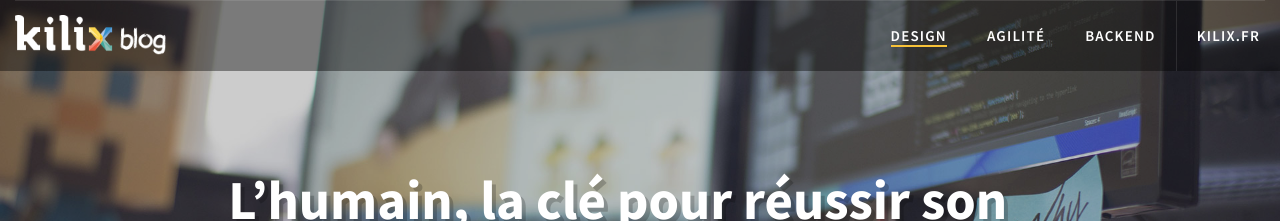
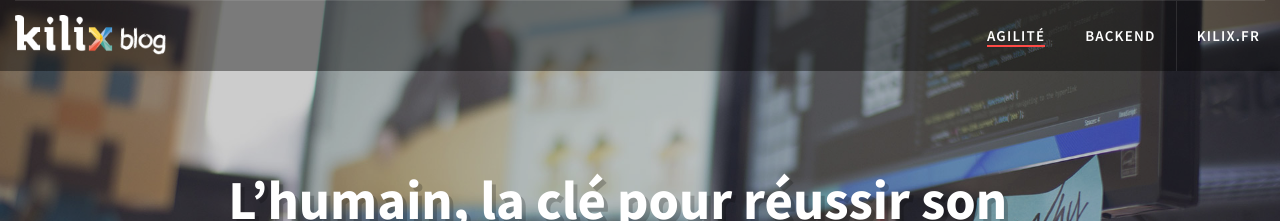
Before and after one commit to Kilix/Kilix.github.io, a Jekyll site: the page built from _posts/2015-06-01-l-humain-la-cle-pour-reussir-son-projet.md, in a window 1280 px wide and 1400 px high. Shown: the top 221 px of the window. Built offline with Jekyll 4.4.1, drawn with Linux system fonts in a browser that asks for light colours; nearby versions of some CDN libraries; comment, search, counter and statistics services are not loaded.

Commit message:
add categ

```diff
--- a/_data/categories.yml
+++ b/_data/categories.yml
@@ -4,3 +4,7 @@
   name: Design
 - slug: backend
   name: Backend
+- slug: frontend
+  name: Frontend
+- slug: fun
+  name: Fun
--- a/_layouts/page.html
+++ b/_layouts/page.html
@@ -8,6 +8,9 @@
         <div class="row">
             <div class="col-lg-6 col-lg-offset-3 col-md-8 col-md-offset-2">
                 <div class="site-heading">
+                  	{% if page.desc == "Home" %}
+                   		<h3>Kilix SWAS Blog</h3>
+                   	{% endif %}
                     <h1>{% if page.title %}{{ page.title }}{% else %}{{ site.title }}{% endif %}</h1>
                 </div>
             </div>
--- a/_posts/2015-06-01-l-humain-la-cle-pour-reussir-son-projet.md
+++ b/_posts/2015-06-01-l-humain-la-cle-pour-reussir-son-projet.md
@@ -3,7 +3,7 @@
 title:  "L’humain, la clé pour réussir son projet"
 date:   2015-06-01 14:49:34
 author: Nicolas Poitelon
-category: design
+category: agilité
 tags: [management, valeur-humaine]
 ---
 ![le-convoyeur-avec-chapelin](http://agile4manager.com/wp-content/uploads/2014/08/le-convoyeur-avec-chapelin.jpg)
--- a/css/clean-blog.css
+++ b/css/clean-blog.css
@@ -147,6 +147,9 @@
 .navbar-custom .nav li a.design:after {
   background: #f7c239;
 }
+.navbar-custom .nav li a.fun:after {
+  background: #8b81d2;
+}
 .navbar-custom .nav li a:hover,
 .navbar-custom .nav li a:focus {
   color: white;
@@ -180,18 +183,6 @@
     -ms-transform: translateY(0.3rem);
     transform: translateY(0.3rem);
     opacity: 0;
-  }
-  .navbar-custom .nav li a.frontend:after {
-    background: #009884;
-  }
-  .navbar-custom .nav li a.backend:after {
-    background: #61aff0;
-  }
-  .navbar-custom .nav li a.agilité:after {
-    background: #ff4a46;
-  }
-  .navbar-custom .nav li a.design:after {
-    background: #f7c239;
   }
   .navbar-custom .nav li a:hover,
   .navbar-custom .nav li a:focus {
@@ -373,6 +364,12 @@
 }
 .post-preview .title-category.design:hover {
   background-color: #f3b20a;
+}
+.post-preview .title-category.fun {
+  background-color: #8b81d2;
+}
+.post-preview .title-category.fun:hover {
+  background-color: #685bc5;
 }
 .post-preview .to_post {
   display: block;
--- a/index.html
+++ b/index.html
@@ -1,6 +1,6 @@
 ---
 layout: page
-description: "A Clean Blog Theme by Kilix"
+desc: "Home"
 ---
 
 {% for post in paginator.posts %}
--- a/less/variables.less
+++ b/less/variables.less
@@ -10,3 +10,4 @@
 @red_kilix: #ff4a46;
 @green_kilix: #009884;
 @yellow_kilix: #f7c239;
+@violet_kilix: #8b81d2;
--- a/package.json
+++ b/package.json
@@ -1,6 +1,6 @@
 {
-    "name": "Space-warp-of-amazing-stuff",
-    "title": "Space Warp of Amazing Stuff",
+    "name": "clean-blog",
+    "title": "Kilix Blog",
     "version": "1.0.0",
     "homepage": "http://blog.kilix.fr",
     "author": "Kilix",
```
Also changed, not shown: blog/category/frontend.md (added, +6 -0 lines), blog/category/fun.md (added, +6 -0 lines), less/clean-blog.less (+14 -16 lines), README.md, css/clean-blog.min.css.
